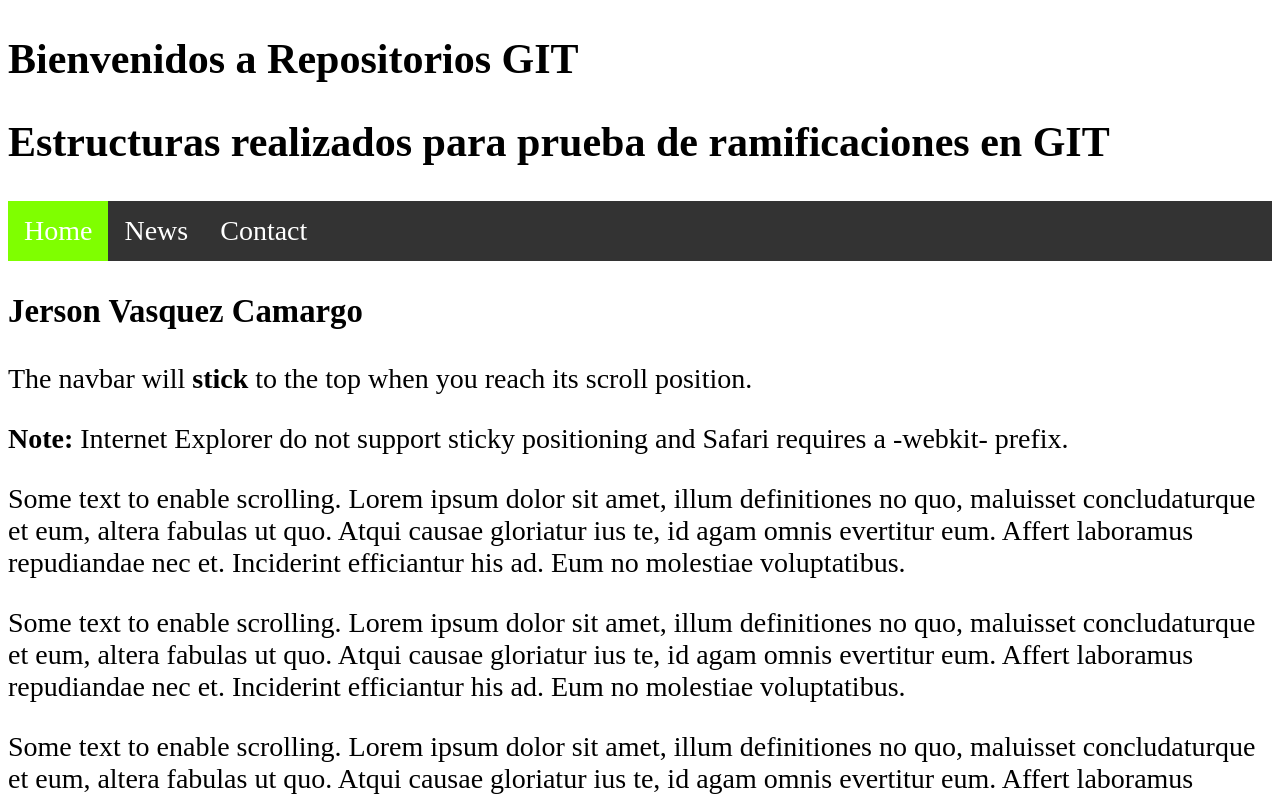
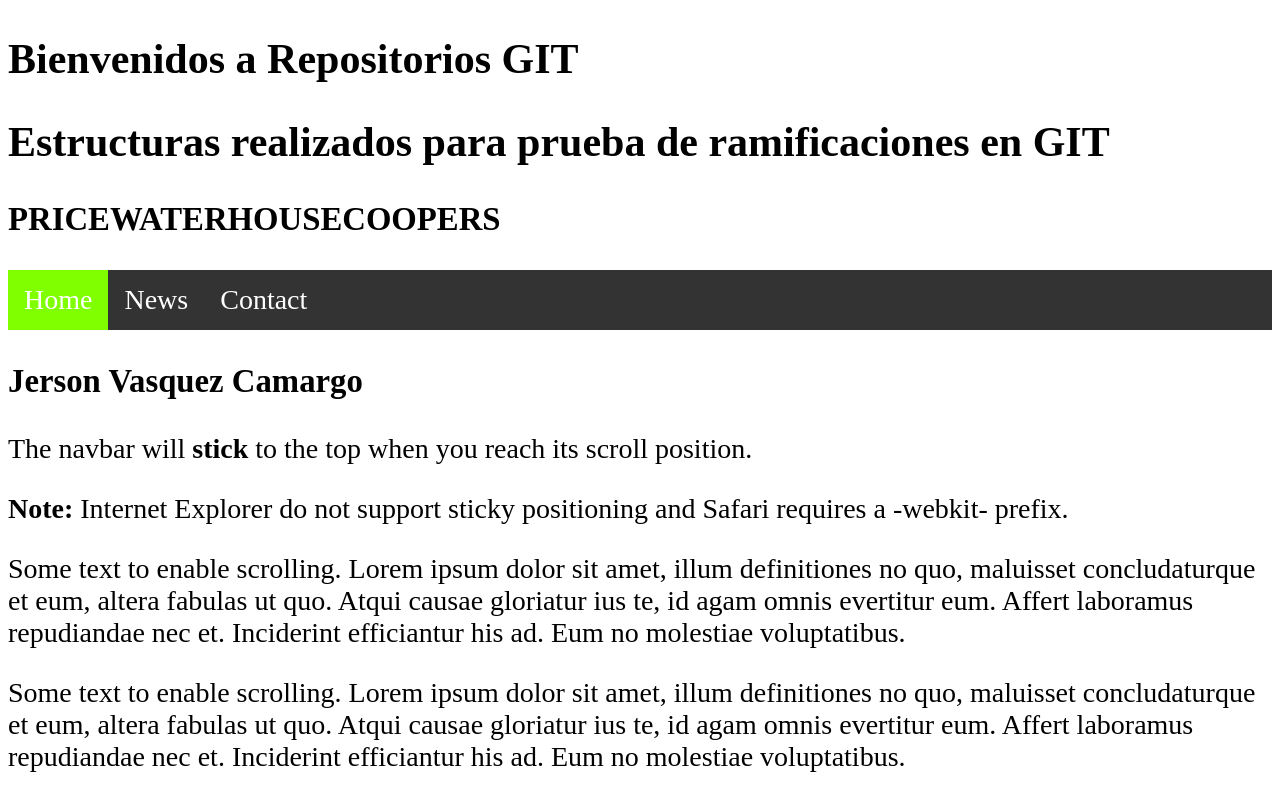
Before and after one commit to JerssonVasquez/VSCODE_GITPrueba, a plain HTML site: page index.html in a window 1280 px wide. Shown: the top 798 px of the page. Drawn offline with Linux system fonts and the light colour scheme.

Commit message:
Etiqueta con nombre de la empresa

```diff
--- a/index.html
+++ b/index.html
@@ -11,6 +11,7 @@
     <div class="header">
         <h2>Bienvenidos a Repositorios GIT</h2>
         <h2> Estructuras realizados para prueba de ramificaciones en GIT </h2>
+        <h3>PRICEWATERHOUSECOOPERS</h3>
 
     </div>
 
```
